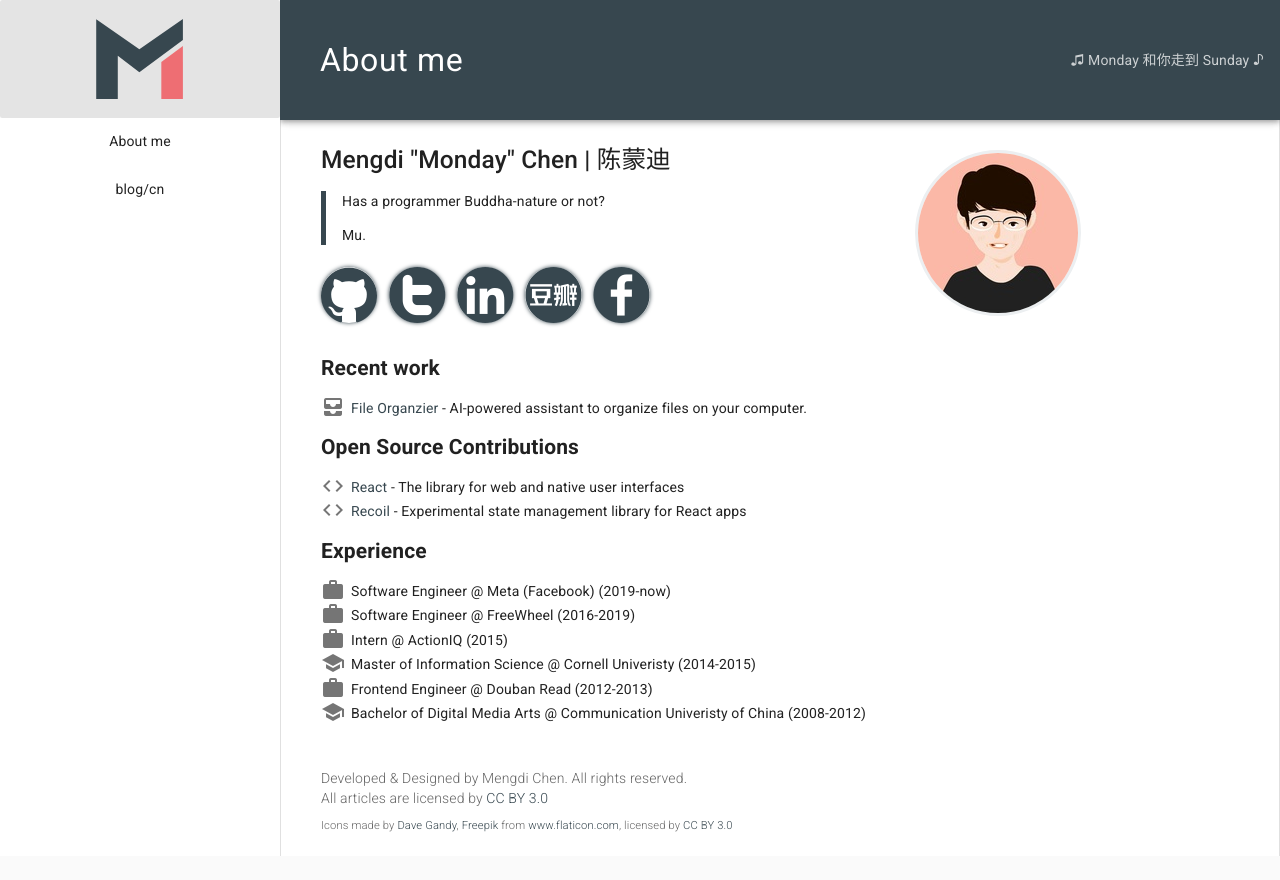
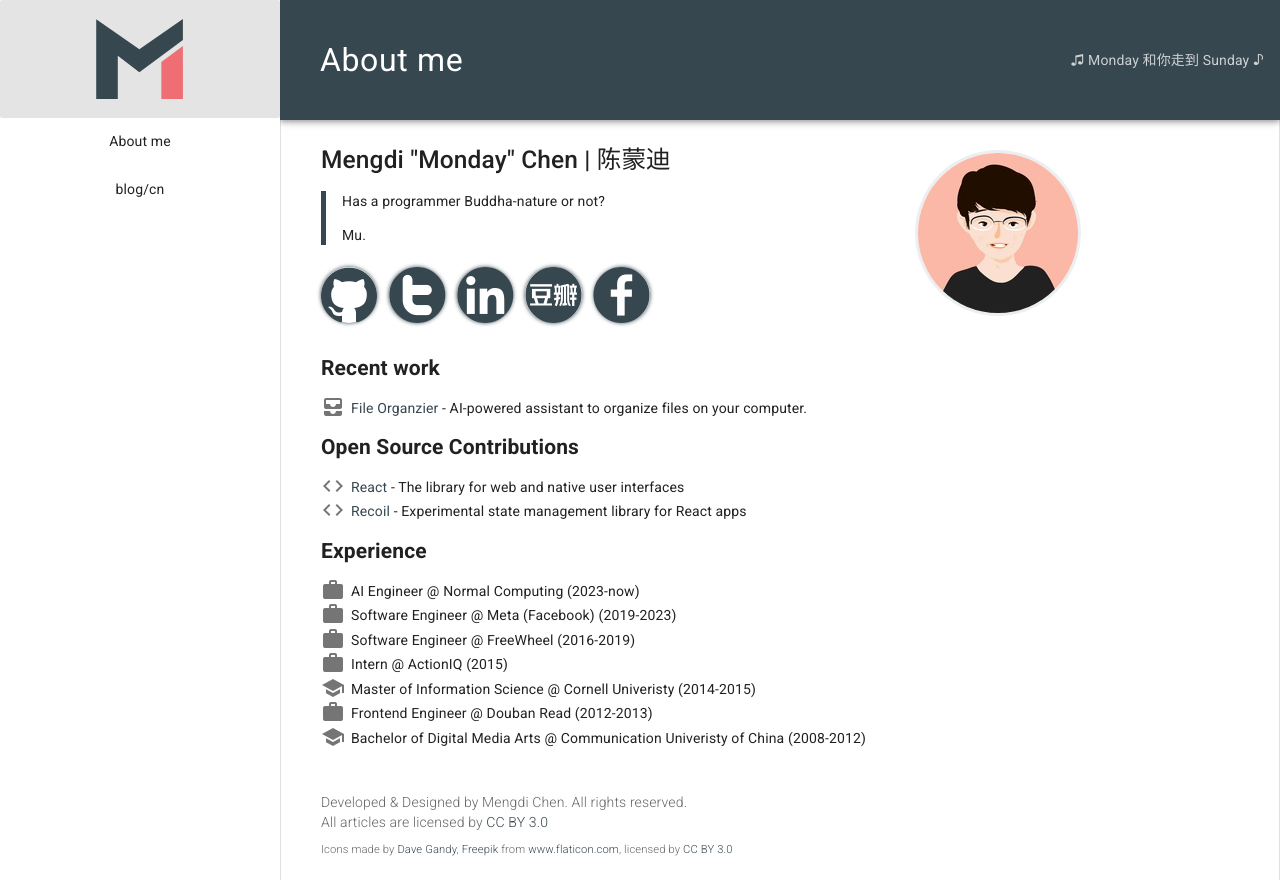
Before and after one commit to mondaychen/mondaychen.github.io, a Nuxt app: page / in a window 1280 px wide. Before the commit the page ends 856 px from the top, so only its background shows below. Built offline with nearby package versions, Linux system fonts and the light colour scheme.

Commit message:
update work experience

```diff
--- a/pages/index.vue
+++ b/pages/index.vue
@@ -67,7 +67,11 @@
       <ul class="experience-list">
         <li>
           <md-icon>work</md-icon>
-          <div class="desc">Software Engineer @ Meta (Facebook) (2019-now)</div>
+          <div class="desc">AI Engineer @ Normal Computing (2023-now)</div>
+        </li>
+        <li>
+          <md-icon>work</md-icon>
+          <div class="desc">Software Engineer @ Meta (Facebook) (2019-2023)</div>
         </li>
         <li>
           <md-icon>work</md-icon>
```
